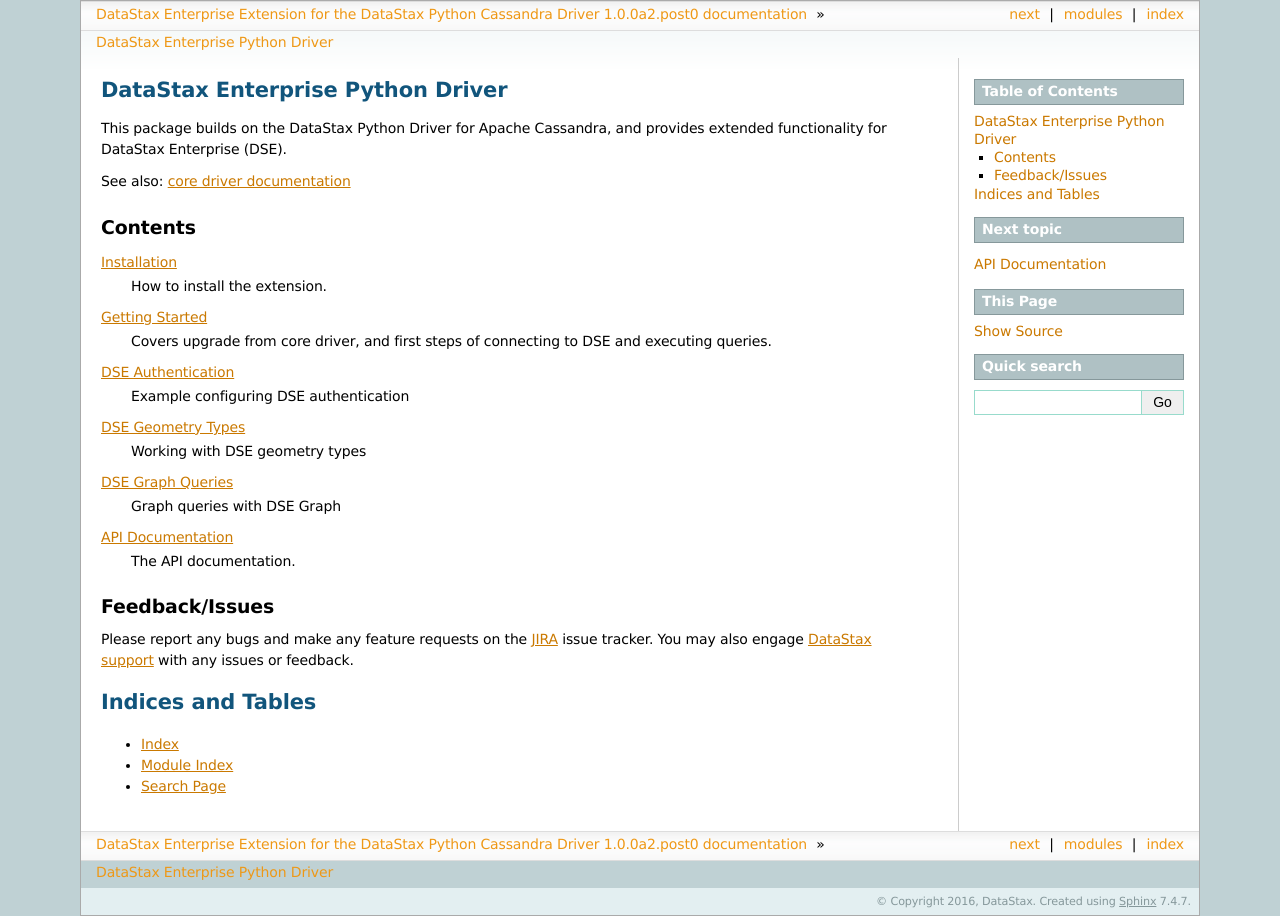
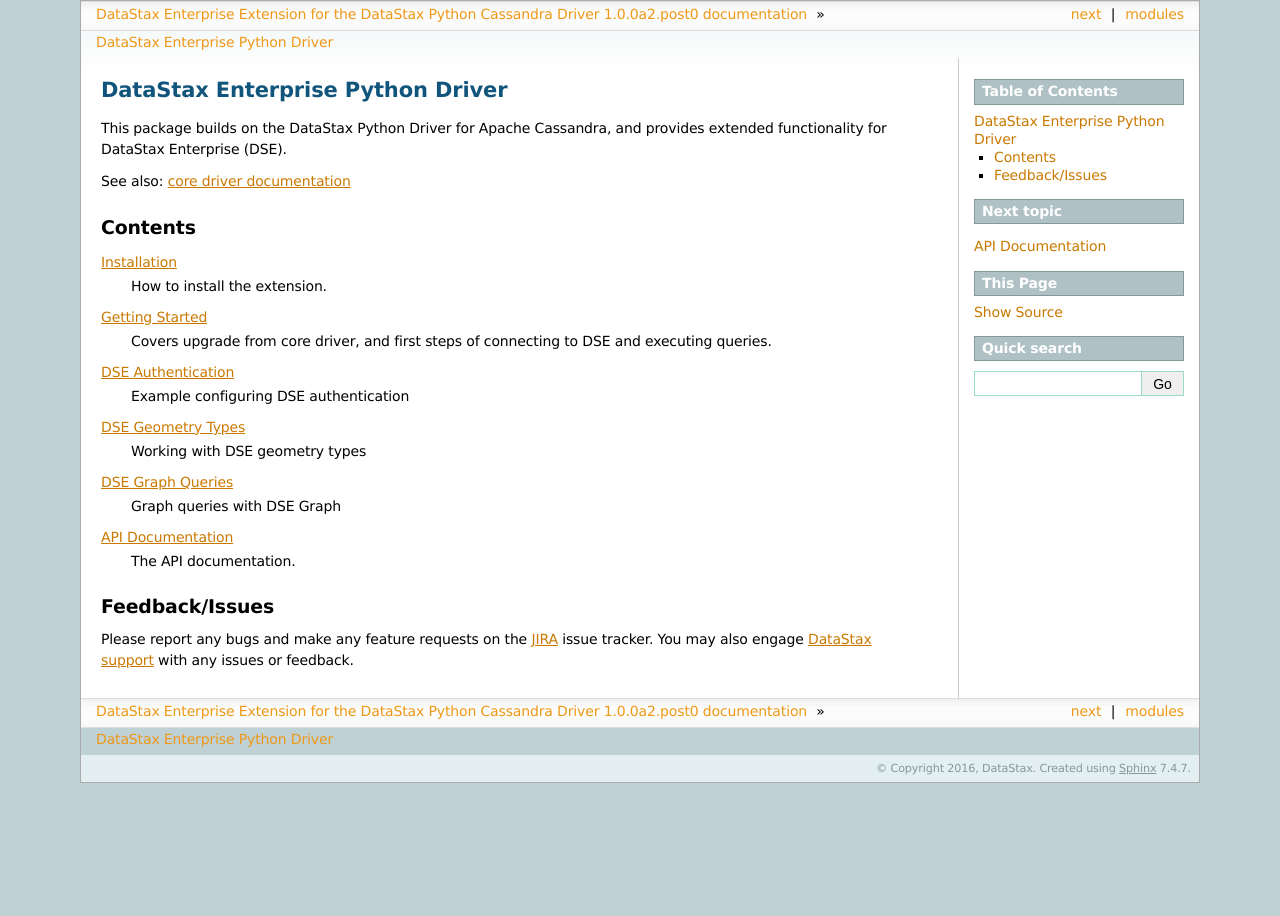
Before and after one commit to pv8/python-driver-dse, a Sphinx documentation site: the page built from docs/index.rst, in a window 1280 px wide. Built offline with Sphinx 7.4.7, drawn with Linux system fonts in a browser that asks for light colours.

Commit message:
Make documentor use sphinx root for main index

```diff
--- a/docs.yaml
+++ b/docs.yaml
@@ -2,7 +2,7 @@
 summary: DataStax Enterprise Python Driver Documentation
 output: docs/_build/
 sections:
-  - title: SECTION TITLE
-    prefix: 'MYPREFIX'
+  - title: N/A
+    prefix: /
     type: sphinx
     directory: docs
--- a/docs/conf.py
+++ b/docs/conf.py
@@ -153,7 +153,7 @@
 #html_domain_indices = True
 
 # If false, no index is generated.
-#html_use_index = True
+html_use_index = False
 
 # If true, the index is split into individual pages for each letter.
 #html_split_index = False
--- a/docs/index.rst
+++ b/docs/index.rst
@@ -39,10 +39,3 @@
 ---------------
 Please report any bugs and make any feature requests on the `JIRA <https://datastax-oss.atlassian.net/browse/PYTHON>`_
 issue tracker. You may also engage `DataStax support <https://support.datastax.com>`_ with any issues or feedback.
-
-Indices and Tables
-==================
-
-* :ref:`genindex`
-* :ref:`modindex`
-* :ref:`search`
```
